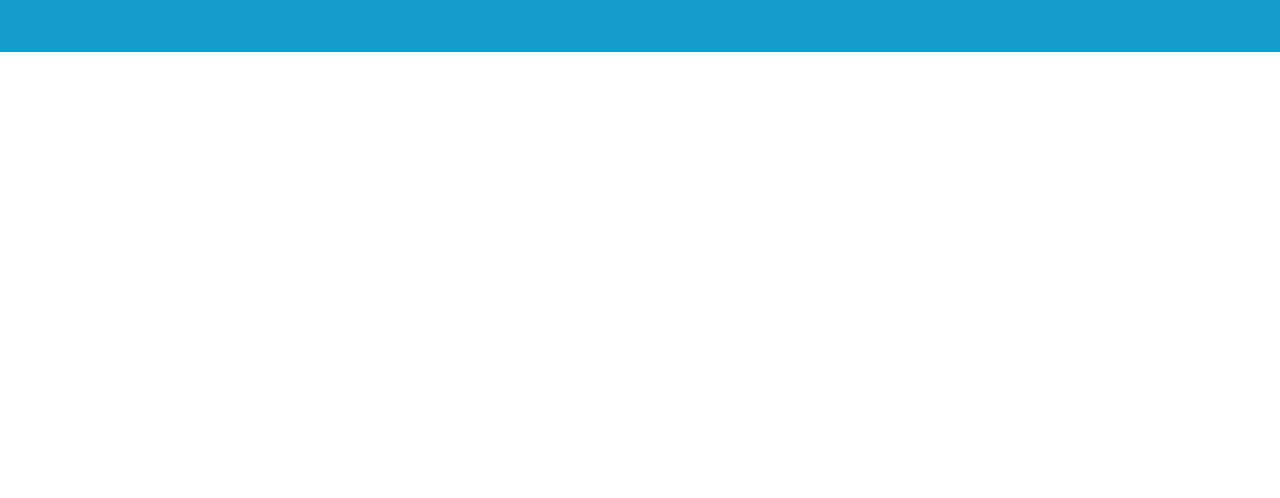
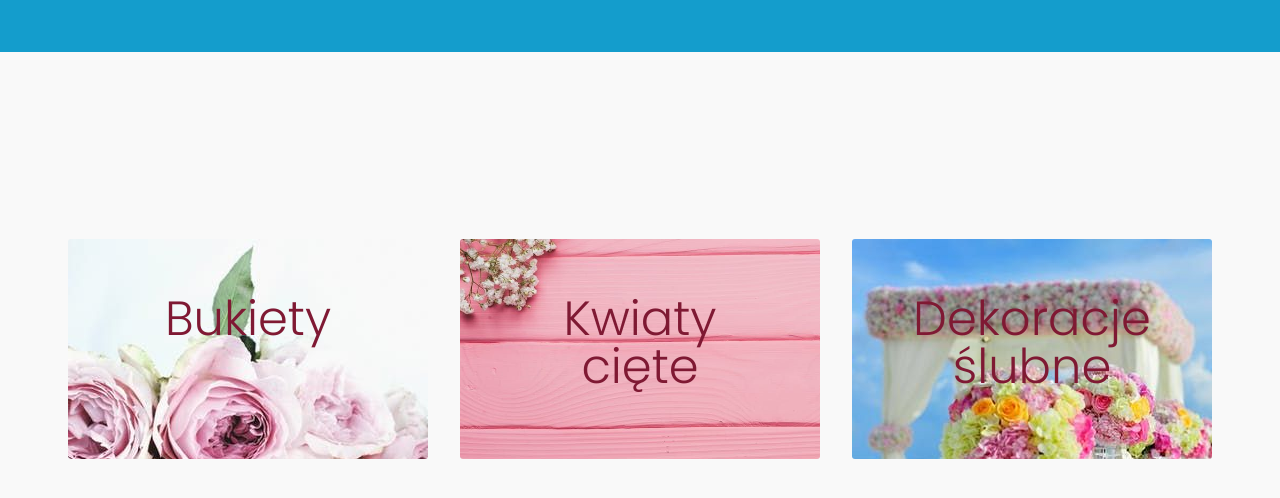
Before and after one commit to FloEli/belfiore, a plain HTML site: page index.html in a window 1280 px wide. Shown: the part 2190-2688 px from the top of the page. Before the commit the page ends 2242 px from the top, so only its background shows below. Drawn offline with Linux system fonts and the light colour scheme; files whose address does not match are found by name.

```diff
--- a/assets/images/hashes.json
+++ b/assets/images/hashes.json
@@ -1 +1 @@
-{"JVV66Oyk2C4Q7BoVxt6r5A==":"logo-200x200.jpg","y36h3MiyEa1OjmXZUUDBKA==":"dk1-1365x2048.jpg","N6HUdYvc842hk7099O0cJw==":"pexels-photo-414660-1123x750.jpg","a13M6LfjZNht4lJ9Dlddkg==":"pexels-photo-529927-1124x750.jpg","DDwEFLPwR+R3T/1MjhnDBw==":"58bf0d00-119e-4a4e-888b-303771fdc828-200x200.png"}
+{"JVV66Oyk2C4Q7BoVxt6r5A==":"logo-200x200.jpg","y36h3MiyEa1OjmXZUUDBKA==":"dk1-1365x2048.jpg","N6HUdYvc842hk7099O0cJw==":"pexels-photo-414660-1123x750.jpg","a13M6LfjZNht4lJ9Dlddkg==":"pexels-photo-529927-1124x750.jpg","DDwEFLPwR+R3T/1MjhnDBw==":"58bf0d00-119e-4a4e-888b-303771fdc828-200x200.png","8/hJNcSFI9YWlHZdy3stkw==":"pexels-photo-414661-1123x750.jpg","mmUSF64K1NffRc1NrhdkGQ==":"pexels-photo-122734-525x350.jpg","U8Nc5ACxq3g0acxyWFL3ZQ==":"pexels-photo-169193-526x350.jpg"}
--- a/assets/mobirise/css/mbr-additional.css
+++ b/assets/mobirise/css/mbr-additional.css
@@ -1990,3 +1990,45 @@ body {
     -webkit-justify-content: center;
   }
 }
+.cid-qKjdMXvTPW {
+  padding-top: 90px;
+  padding-bottom: 90px;
+  background-color: #f9f9f9;
+}
+.cid-qKjdMXvTPW h2 {
+  text-align: center;
+}
+.cid-qKjdMXvTPW h4 {
+  text-align: center;
+  z-index: 1;
+  color: #ffffff;
+}
+.cid-qKjdMXvTPW p {
+  z-index: 1;
+  margin-bottom: 0;
+  color: #ffffff;
+}
+.cid-qKjdMXvTPW .media-container-row {
+  word-wrap: break-word;
+  word-break: break-word;
+  align-items: stretch;
+  -webkit-align-items: stretch;
+}
+.cid-qKjdMXvTPW .card-img {
+  position: absolute;
+  top: 0;
+  left: 0;
+  height: 100%;
+  width: 100%;
+  overflow: hidden;
+}
+.cid-qKjdMXvTPW .card-img img {
+  z-index: -1;
+  min-height: 100%;
+  min-width: 100%;
+  width: auto;
+  max-width: 600px;
+}
+.cid-qKjdMXvTPW H4 {
+  color: #7f1933;
+}
--- a/index.html
+++ b/index.html
@@ -57,7 +57,7 @@
     </nav>
 </section>
 
-<section class="engine"><a href="https://mobirise.co/c">free web site maker</a></section><section class="cid-qIeqJjMLBv mbr-fullscreen mbr-parallax-background" id="header2-f">
+<section class="engine"><a href="https://mobirise.co/o">bootstrap button</a></section><section class="cid-qIeqJjMLBv mbr-fullscreen mbr-parallax-background" id="header2-f">
 
 
 
@@ -290,6 +290,41 @@
     </div>
 </section>
 
+<section class="features13 cid-qKjdMXvTPW" id="features13-j">
+
+
+
+
+    <div class="container">
+        <h2 class="mbr-section-title pb-3 mbr-fonts-style display-2">&nbsp;</h2>
+
+        <div class="media-container-row container">
+            <div class="card col-12 col-md-6 p-5 m-3 align-center col-lg-4">
+                <div class="card-img">
+                    <img src="assets/images/pexels-photo-122734-525x350.jpg" alt="Mobirise" title="">
+                </div>
+                <h4 class="card-title py-2 mbr-fonts-style display-2">
+                    Bukiety</h4>
+                <p class="mbr-text mbr-fonts-style display-7"></p>
+            </div>
+            <div class="card col-12 col-md-6 p-5 m-3 align-center col-lg-4">
+                <div class="card-img">
+                    <img src="assets/images/pexels-photo-414661-1123x750.jpg" alt="Mobirise" title="">
+                </div>
+                <h4 class="card-title py-2 mbr-fonts-style display-2">Kwiaty cięte</h4>
+                <p class="mbr-text mbr-fonts-style display-7"></p>
+            </div>
+            <div class="card col-12 col-md-6 p-5 m-3 align-center col-lg-4">
+                <div class="card-img">
+                    <img src="assets/images/pexels-photo-169193-526x350.jpg" alt="Mobirise" title="">
+                </div>
+                <h4 class="card-title py-2 mbr-fonts-style display-2">
+                    Dekoracje ślubne</h4>
+                <p class="mbr-text mbr-fonts-style display-7"></p>
+            </div>
+        </div>
+</div></section>
+
 
   <script src="assets/web/assets/jquery/jquery.min.js"></script>
   <script src="assets/popper/popper.min.js"></script>
```
Also changed, not shown: assets/images/pexels-photo-122734-525x350.jpg (added), assets/images/pexels-photo-169193-526x350.jpg (added), assets/images/pexels-photo-414661-1123x750.jpg (added), 1 other file.
